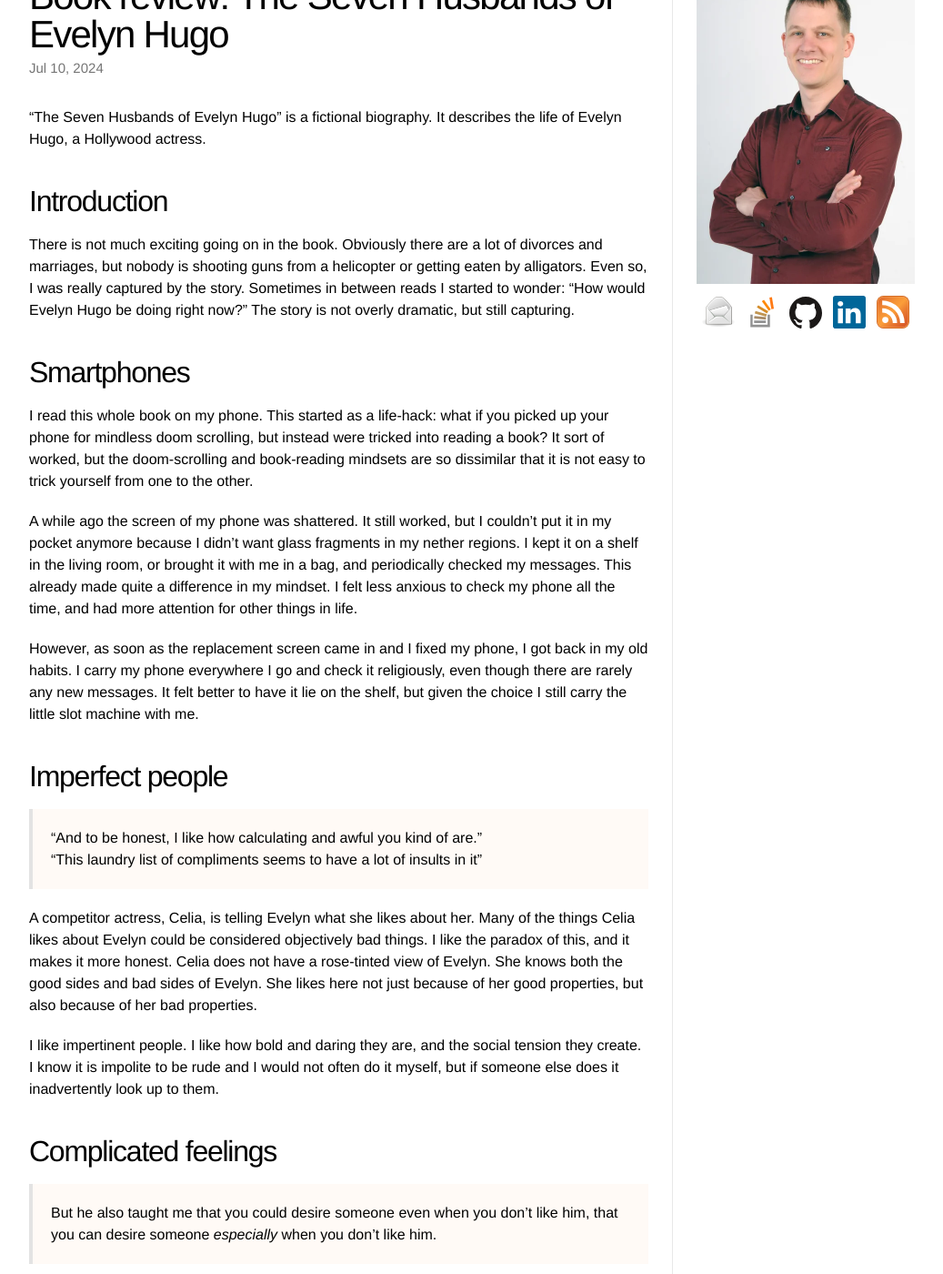
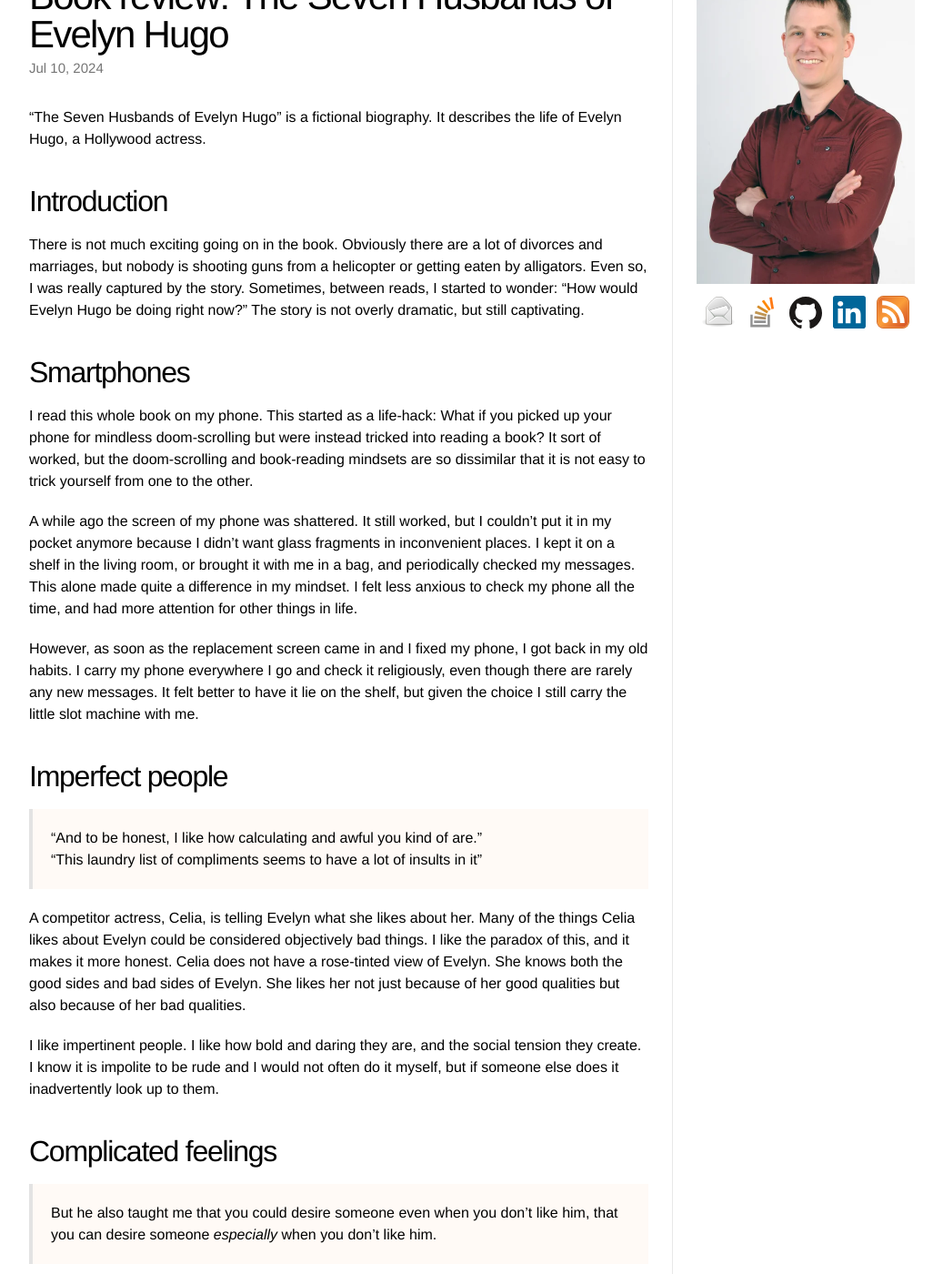
Before and after one commit to Sjord/Sjord.github.io, a Jekyll site: the page built from _posts/2024-06-19-book-review-the-seven-husbands-of-evelyn-hugo.md, in a window 1280 px wide and 1400 px high, scrolled down 203 px. Shown: the whole window at 91% size, without its empty margins (108-1145 px from the left). Built offline with Jekyll 4.4.1, drawn with Linux system fonts in a browser that asks for light colours; some of the changed text lies outside the part shown.

Commit message:
Small fixes

```diff
--- a/_posts/2024-06-19-book-review-the-seven-husbands-of-evelyn-hugo.md
+++ b/_posts/2024-06-19-book-review-the-seven-husbands-of-evelyn-hugo.md
@@ -9,13 +9,13 @@ date: 2024-07-10
 
 ## Introduction
 
-There is not much exciting going on in the book. Obviously there are a lot of divorces and marriages, but nobody is shooting guns from a helicopter or getting eaten by alligators. Even so, I was really captured by the story. Sometimes in between reads I started to wonder: "How would Evelyn Hugo be doing right now?" The story is not overly dramatic, but still capturing.
+There is not much exciting going on in the book. Obviously there are a lot of divorces and marriages, but nobody is shooting guns from a helicopter or getting eaten by alligators. Even so, I was really captured by the story. Sometimes, between reads, I started to wonder: "How would Evelyn Hugo be doing right now?" The story is not overly dramatic, but still captivating.
 
 ## Smartphones
 
-I read this whole book on my phone. This started as a life-hack: what if you picked up your phone for mindless doom scrolling, but instead were tricked into reading a book? It sort of worked, but the doom-scrolling and book-reading mindsets are so dissimilar that it is not easy to trick yourself from one to the other.
+I read this whole book on my phone. This started as a life-hack: What if you picked up your phone for mindless doom-scrolling but were instead tricked into reading a book? It sort of worked, but the doom-scrolling and book-reading mindsets are so dissimilar that it is not easy to trick yourself from one to the other.
 
-A while ago the screen of my phone was shattered. It still worked, but I couldn't put it in my pocket anymore because I didn't want glass fragments in my nether regions. I kept it on a shelf in the living room, or brought it with me in a bag, and periodically checked my messages. This already made quite a difference in my mindset. I felt less anxious to check my phone all the time, and had more attention for other things in life.
+A while ago the screen of my phone was shattered. It still worked, but I couldn't put it in my pocket anymore because I didn't want glass fragments in inconvenient places. I kept it on a shelf in the living room, or brought it with me in a bag, and periodically checked my messages. This alone made quite a difference in my mindset. I felt less anxious to check my phone all the time, and had more attention for other things in life.
 
 However, as soon as the replacement screen came in and I fixed my phone, I got back in my old habits. I carry my phone everywhere I go and check it religiously, even though there are rarely any new messages. It felt better to have it lie on the shelf, but given the choice I still carry the little slot machine with me.
 
@@ -25,7 +25,7 @@ However, as soon as the replacement screen came in and I fixed my phone, I got b
 >
 > "This laundry list of compliments seems to have a lot of insults in it"
 
-A competitor actress, Celia, is telling Evelyn what she likes about her. Many of the things Celia likes about Evelyn could be considered objectively bad things. I like the paradox of this, and it makes it more honest. Celia does not have a rose-tinted view of Evelyn. She knows both the good sides and bad sides of Evelyn. She likes here not just because of her good properties, but also because of her bad properties.
+A competitor actress, Celia, is telling Evelyn what she likes about her. Many of the things Celia likes about Evelyn could be considered objectively bad things. I like the paradox of this, and it makes it more honest. Celia does not have a rose-tinted view of Evelyn. She knows both the good sides and bad sides of Evelyn. She likes her not just because of her good qualities but also because of her bad qualities.
 
 I like impertinent people. I like how bold and daring they are, and the social tension they create. I know it is impolite to be rude and I would not often do it myself, but if someone else does it inadvertently look up to them.
 
@@ -33,7 +33,7 @@ I like impertinent people. I like how bold and daring they are, and the social t
 
 > But he also taught me that you could desire someone even when you don’t like him, that you can desire someone *especially* when you don’t like him.
 
-Evelyn explains her feelings about Don (one of the seven husbands). Her feelings are complicated. Feelings between people are not a rating between one and five stars. Desire, attraction, intimacy and lust are different things. You can feel both hate and love for the same person. It's easy to mistake one feeling for another.
+Evelyn explains her feelings about Don (one of the seven husbands). Her feelings are complicated. Feelings between people cannot be easily rated on a scale from one to five stars. Desire, attraction, intimacy and lust are different things. You can feel both hate and love for the same person. It's easy to mistake one feeling for another.
 
 The ancient Greeks had [seven words for love](https://en.wikipedia.org/wiki/Greek_words_for_love). You could argue that this is because they were loving people, similar to why the [Eskimo have a hundred words for snow](https://en.wikipedia.org/wiki/Eskimo_words_for_snow). But it is probably because they were philosophical people, and having the correct words made it easier to talk about it.
 
```
Also changed, not shown: other parts of _posts/2024-06-19-book-review-the-seven-husbands-of-evelyn-hugo.md (+8 -8 lines).
